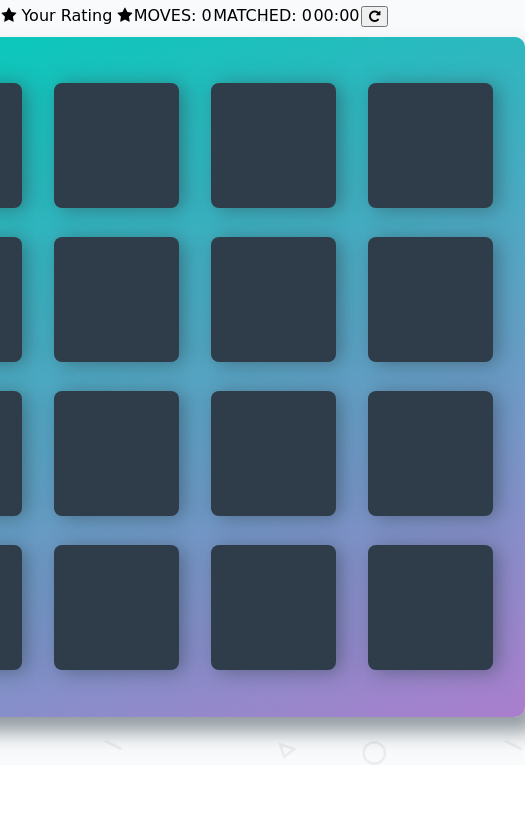
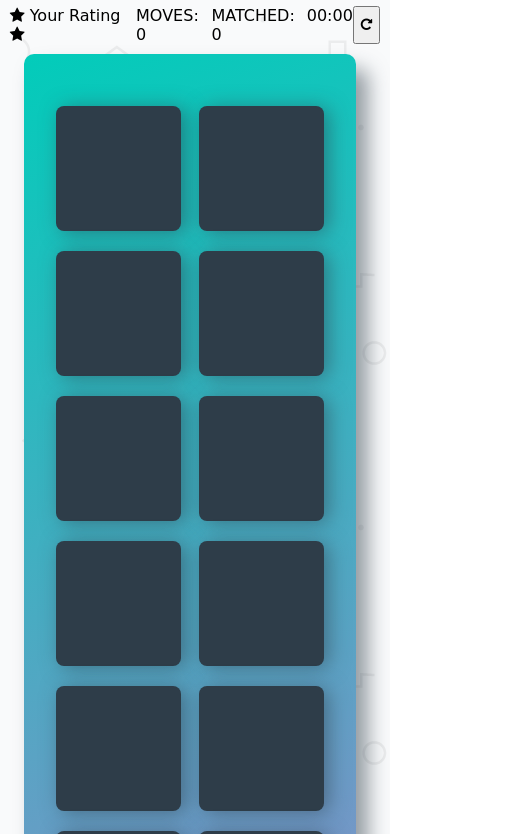
Before and after one commit to Syknapse/memort_game_FEND, a plain HTML site: page index.html in a window 390 px wide. Shown: the part 80-914 px from the top of the page, 525 px wide, since content can reach past the window. Before the commit the page ends 845 px from the top, so only its background shows below. Drawn offline with Linux system fonts and the light colour scheme; a web font is replaced by a local one.

Commit message:
responsive

```diff
--- a/css/app.css
+++ b/css/app.css
@@ -82,10 +82,10 @@ h1 {
 }
 
 .score-panel {
-    width: 100%;
+    width: 660px;
     margin-bottom: 10px;
     display: flex;
-    justify-content: space-evenly;
+    justify-content: space-between;
 }
 
 .hide {
@@ -112,3 +112,17 @@ h1 {
     height: 100%;
     background-color: transparent;
 }
+
+@media screen and (max-width: 650px){
+    .deck{
+      max-width: 85%;
+      height: auto;
+      margin: 0 10px 10px 0;
+    }
+    .card {
+        margin-top: 20px;
+    }
+    .score-panel {
+        width: 95%;
+    }
+}
```
